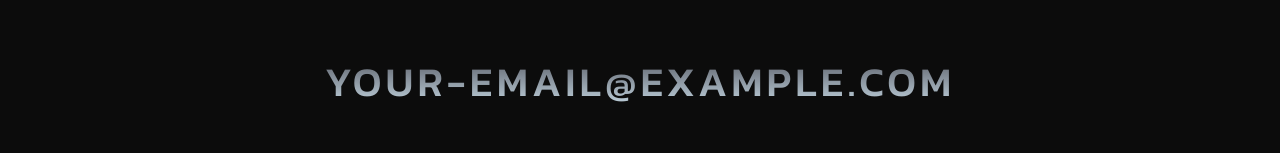
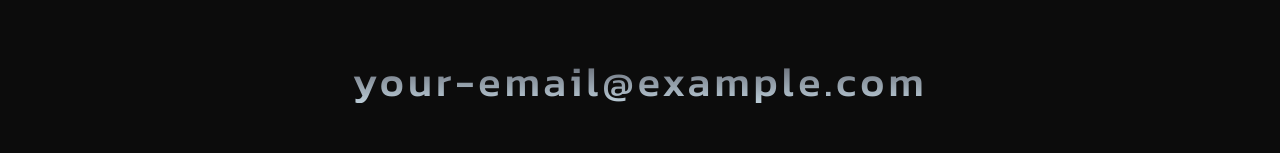
Before and after one commit to mxy629/my-portfolio, a React (Vite) app: page / in a window 1280 px wide. Shown: the part 7993-8146 px from the top of the page. Built offline with nearby package versions, Linux system fonts and the light colour scheme.

Commit message:
fix: 联系区邮箱不再被强制转大写
原模板邮箱为全小写，uppercase 看不出问题；换成 QQ 邮箱后会被渲染成 2381769572@QQ.COM。去掉 uppercase 让邮箱按配置原样显示。已用 headless Chrome + CDP 实测：text-transform 为 none，文本无大写字母。

```diff
--- a/src/sections/ContactSection.tsx
+++ b/src/sections/ContactSection.tsx
@@ -35,7 +35,7 @@ export default function ContactSection() {
           <FadeIn delay={0.3} y={20}>
             <a
               href={`mailto:${t.contact.email}`}
-              className="hero-heading block text-center font-medium uppercase leading-none tracking-widest transition-opacity duration-200 hover:opacity-70"
+              className="hero-heading block text-center font-medium leading-none tracking-widest transition-opacity duration-200 hover:opacity-70"
               style={{ fontSize: 'clamp(1.05rem, 3.2vw, 2.6rem)' }}
             >
               {t.contact.email}
```
